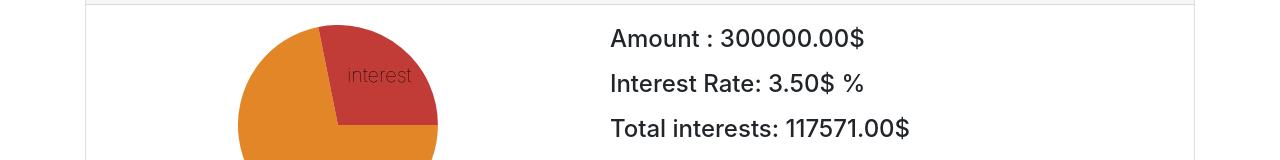
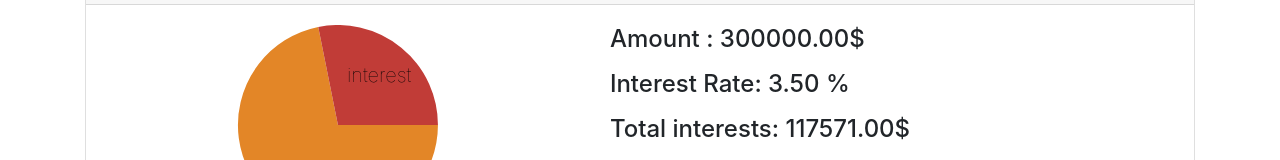
Before and after one commit to slavic454/mortgage-calculator, a React (Create React App) app: page / in a window 1280 px wide. Both pictures are taken after a click on the button "Calculate". Shown: the part 446-606 px from the top of the page. Built offline with nearby package versions, Linux system fonts and the light colour scheme.

Commit message:
fix: remove currency for rate

```diff
--- a/src/Summary.tsx
+++ b/src/Summary.tsx
@@ -35,7 +35,7 @@ const Summary = ({totalInterests, amount, rate} : Props) => (
                     <h4> Amount : {addCurrency(amount.toFixed(2))} </h4>
                 </CardText>
                 <CardText>
-                    <h4>  Interest Rate: { addCurrency((100 * rate).toFixed(2)) + ' %'} </h4>
+                    <h4>  Interest Rate: { (100 * rate).toFixed(2) + ' %'} </h4>
                 </CardText>
                 <CardText>
                     <h4> Total interests: {addCurrency(totalInterests.toFixed(2))} </h4>
```
